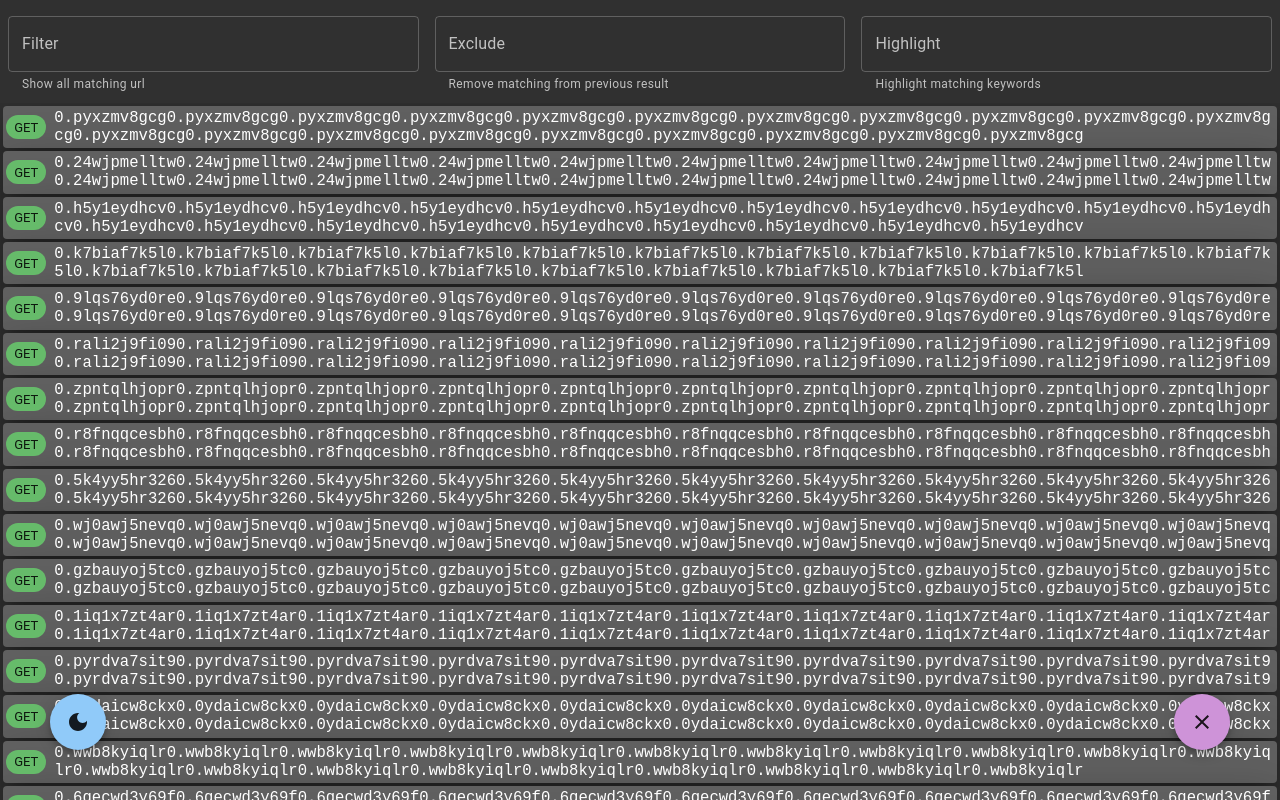
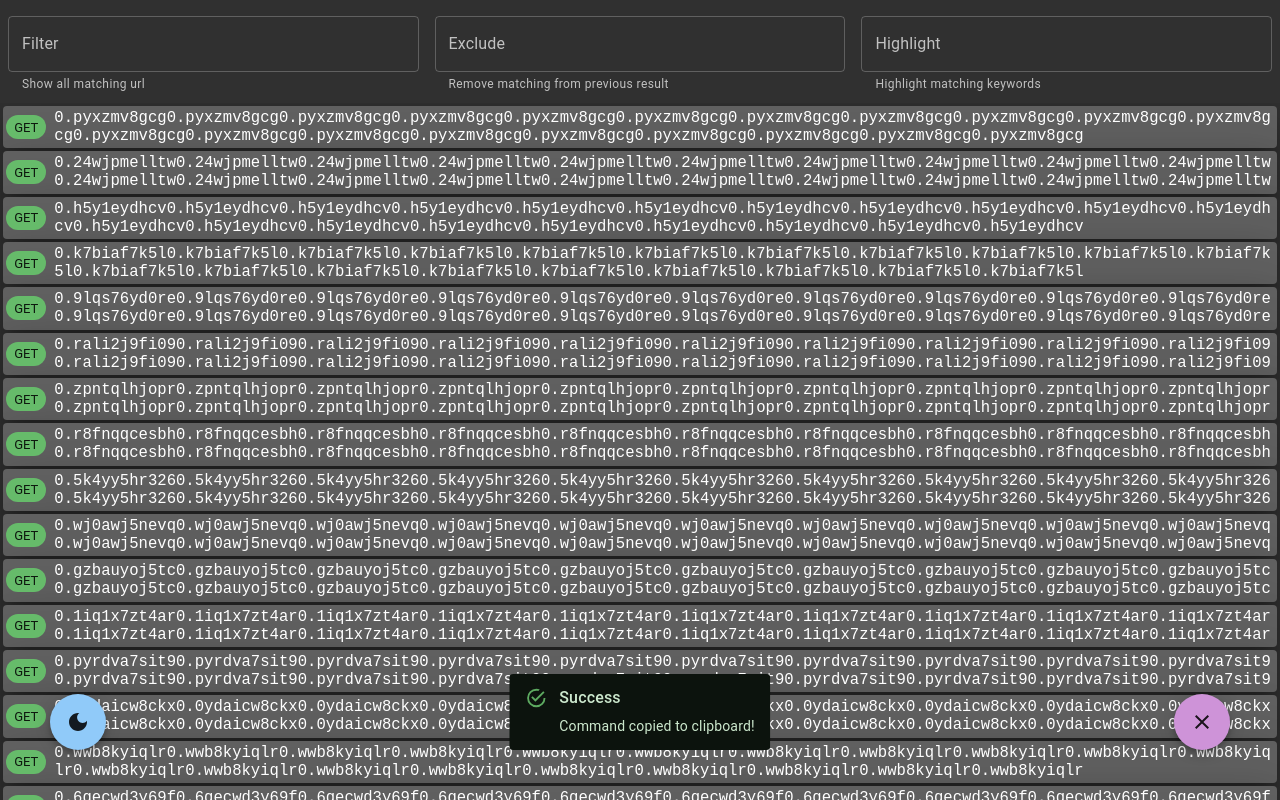
Before and after one commit to quantumsnowball/link-finder, a React (Create React App) app: page / in a window 1280 px wide. Built offline with nearby package versions, Linux system fonts and the light colour scheme.

Commit message:
feature: showed a floating popup at bottom

```diff
--- /dev/null
+++ b/src/components/MainArea/Popup.tsx
@@ -0,0 +1,25 @@
+import Box from '@mui/material/Box'
+import Alert from '@mui/material/Alert'
+import AlertTitle from '@mui/material/AlertTitle';
+import Stack from '@mui/material/Stack'
+
+
+function Popup() {
+  return (
+    <Box sx={{
+      position: 'fixed',
+      bottom: 50,
+      left: '50%',
+      transform: "translateX(-50%)"
+    }}>
+      <Stack sx={{ width: '100%' }} spacing={2}>
+        <Alert variant="standard" severity="success">
+          <AlertTitle>Success</AlertTitle>
+          Command copied to clipboard!
+        </Alert>
+      </Stack>
+    </Box>
+  )
+}
+
+export default Popup
--- a/src/components/MainArea/index.tsx
+++ b/src/components/MainArea/index.tsx
@@ -2,6 +2,7 @@ import Results from './Results'
 import Container from '@mui/material/Container'
 import ClearButton from "./ClearButton";
 import ToggleThemeButton from "./ToggleThemeButton";
+import Popup from "./Popup";
 
 
 function MainArea() {
@@ -19,6 +20,7 @@ function MainArea() {
       <Results />
       <ClearButton />
       <ToggleThemeButton />
+      <Popup />
     </Container>
   )
 }
```
